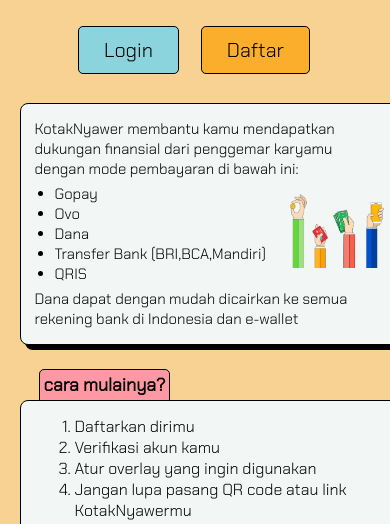
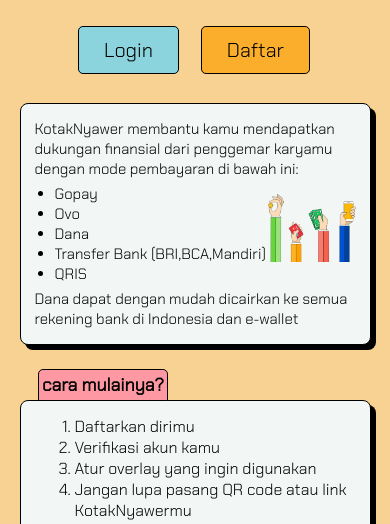
Before and after one commit to reyvaldoshivapramudya/KotakNyawer, a plain HTML site: page kotak-nyawer/index.html in a window 390 px wide. Shown: the part 320-844 px from the top of the page. Drawn offline with nearby package versions, Linux system fonts and the light colour scheme; a web font is replaced by a local one.

Commit message:
Update style.css

```diff
--- a/kotak-nyawer/style.css
+++ b/kotak-nyawer/style.css
@@ -6,7 +6,7 @@
   padding: 0;
   scroll-behavior: smooth;
   font-family: 'Chakra Petch', sans-serif;
-  /* box-sizing: border-box; */
+  box-sizing: border-box;
 }
 
 body {
@@ -707,7 +707,8 @@ footer p {
 
   body {
     margin-top: -2%;
-    max-width: 100%;
+    width: 100%;
+    overflow-x: hidden;
   }
   .navbar {
     display: none;
```
